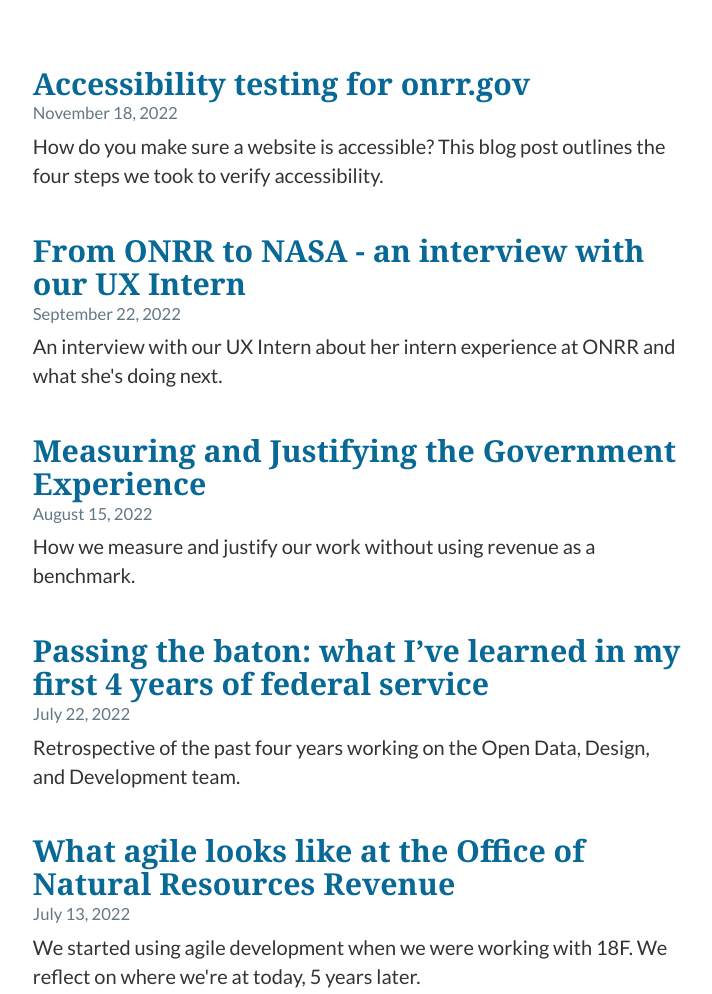
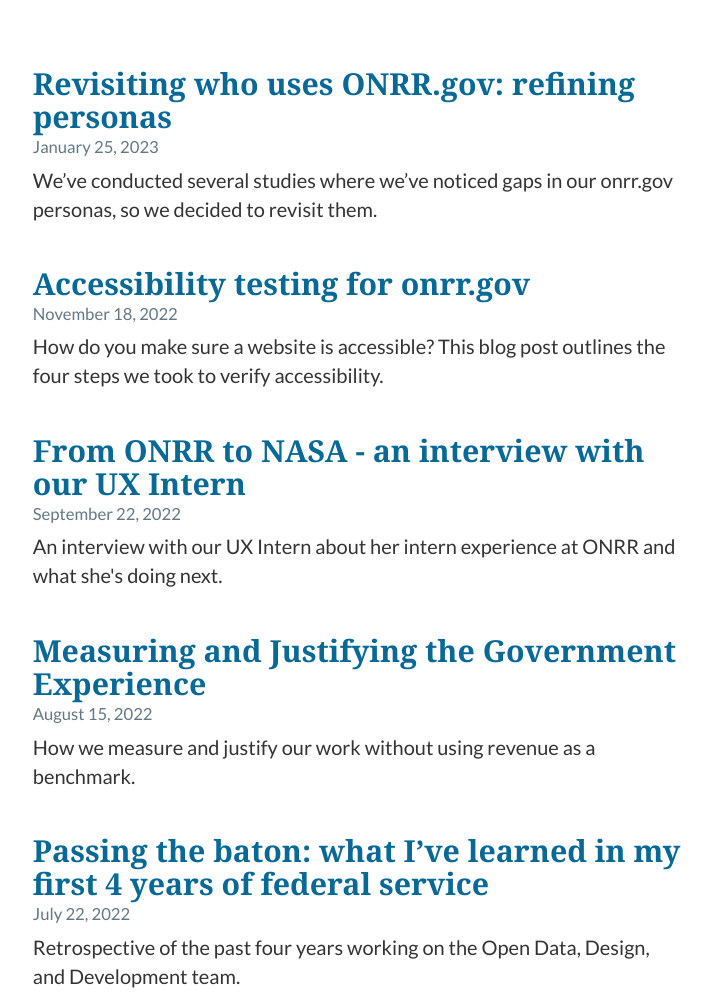
Before and after one commit to DOI-ONRR/blog-nrrd, a Gatsby site: page / in a window 1280 px wide. Shown: the part 340-1334 px from the top of the page, without its empty margins (281-993 px from the left). Built offline with nearby package versions, Linux system fonts and the light colour scheme; Gatsby itself is replaced by a stand-in of ours; some packages are replaced by stand-ins of ours; a web font is replaced by a local one.

Commit message:
change year to 2023

```diff
--- a/src/pages/onrr-user-types/index.md
+++ b/src/pages/onrr-user-types/index.md
@@ -11,7 +11,7 @@ tags:
 - user types
 - design studio
 - personas
-date: "2022-01-25"
+date: "2023-01-25"
 ---
 
 We’ve been through a few iterations of our personas for onrr.gov. We started with a [rough cut](https://blog-nrrd.doi.gov/intern-onrr-dot-gov/) based on the initial interviews we conducted with users. Then after a few rounds, we adjusted. Now that we’ve conducted several studies where we’ve noticed gaps in our personas, we decided to revisit them.
```
